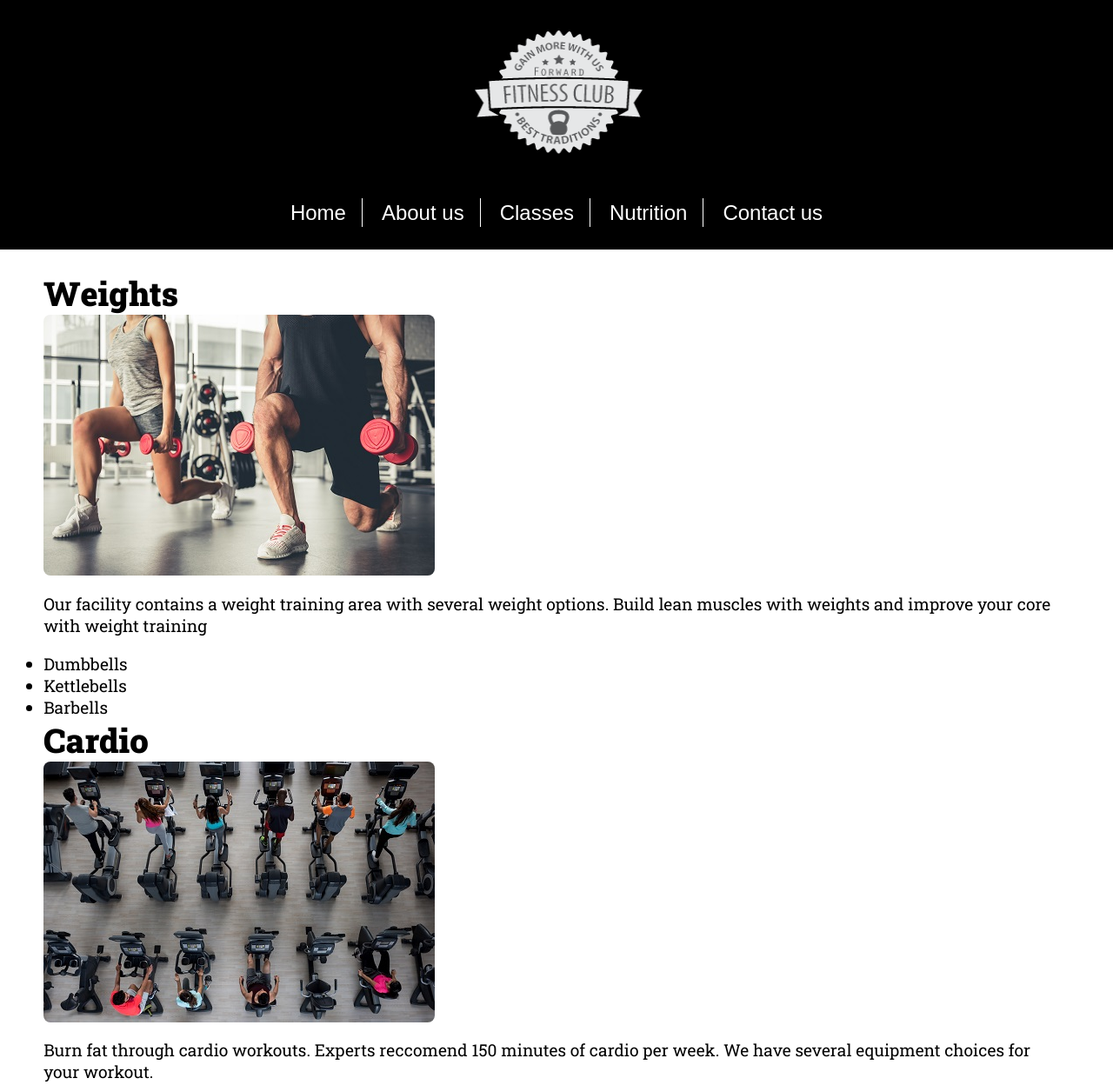
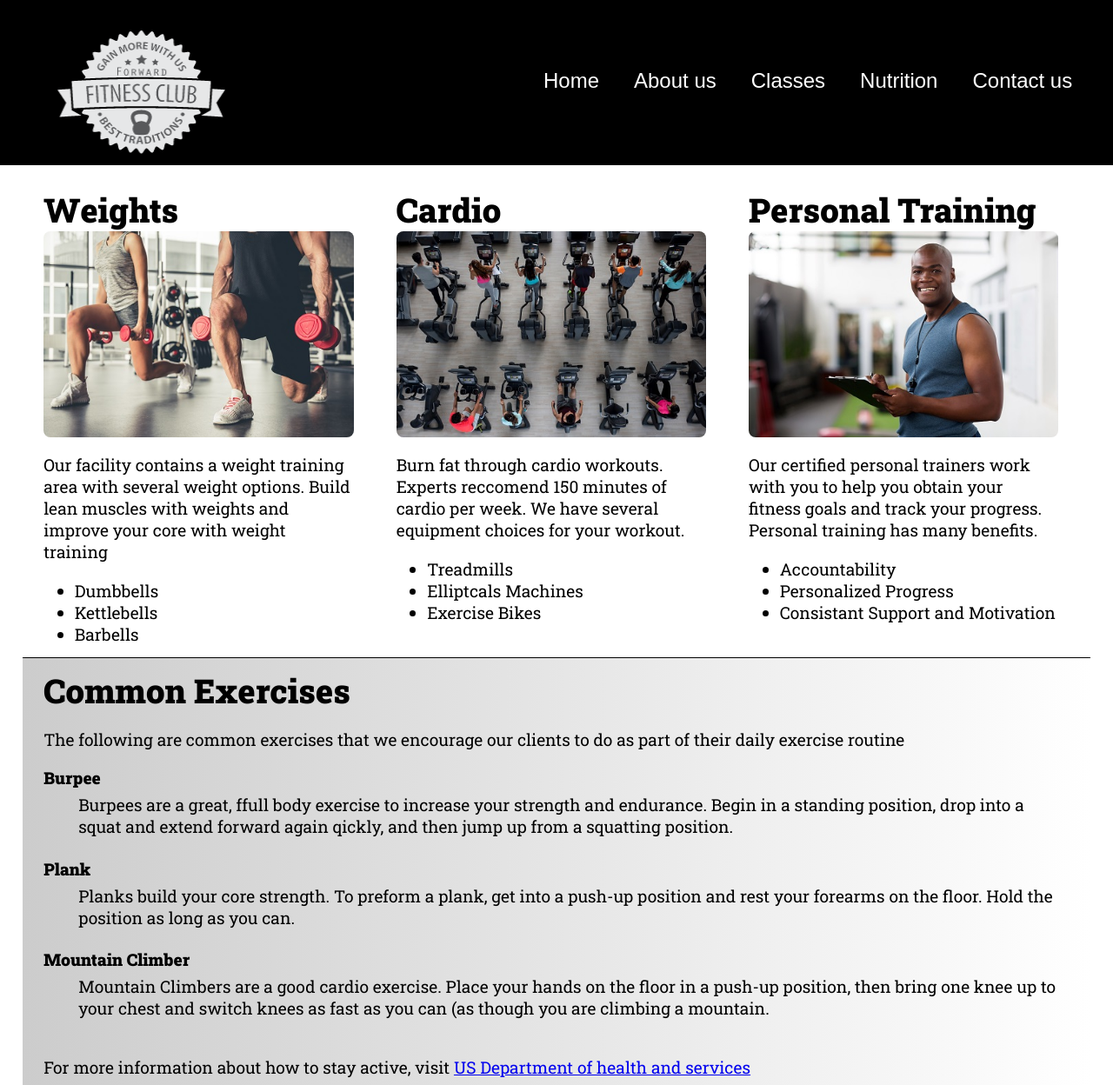
Before and after one commit to AriaTempest2/2024Forward-Fitness, a plain HTML site: page about.html in a window 1280 px wide. Shown: the top 1248 px of the page at 87% size. Drawn offline with Linux system fonts and the light colour scheme; a web font is replaced by a local one.

Commit message:
Add files via upload

```diff
--- a/css/styles.css
+++ b/css/styles.css
@@ -118,7 +118,7 @@ main {
 }
 
 /* Media Query For Tablet Viewport */
-@media screen and (min-width: 630px) {
+@media screen and (min-width: 630px), print {
 
 	/* Tablet Viewport: show tablet-desktop class, hide mobile class */
 	.tablet-desktop {
@@ -150,15 +150,12 @@ main {
 	nav ul li a {
 		padding: 0.1em 0.75em;
 	}
-}
-
-/* End of Media Query For Tablet Viewport */
-
-/* #exercises {
+ #exercises {
 	clear: both;
 	border-top: 1px solid #000;
 	border-bottom: 1px solid #000;
-	background-color: #f2f2f2;
+	background: linear-gradient(to right, #ccc, #fff);
+/*	background-color: #f2f2f2;*/
 	padding: 1% 2%;
 }
 
@@ -168,7 +165,82 @@ main {
 
 #exercises dd {
 	padding: 0.5% 1% 2% 0;
-} */
+}
+	.tel-num{
+		font-size: 1.25em;
+
+	}
+/* Tablet viewport styles rules for main */
+main ul {
+	margin: 0 0 4% 10%
+}
+	}
+/*End of Media Query For Tablet Viewport */
+/* Media Query For Desktop Viewport */
+@media screen and (min-width: 769px), print{
+	header {
+		width: 25%;
+		float: left;
+		padding-bottom: 0;
+	}
+	nav {
+		float: right;
+		width: 70%;
+		margin: 4em 1em 0 0;
+	}
+	nav ul {
+		text-align: right;
+
+	}
+	nav ul li {
+		border: none;
+	}
+	nav li a {
+		padding: 0.5em 1em;
+	}
+/* desktop view port: style rules for main content*/
+	main {
+		clear: both;
+	}
+	main h1 {
+		font-size: 2em;
+	}
+	#weights, #cardio, #training {
+		width: 29%;
+		float: left;
+		margin: 0 2%
+	}
+	#exercises {
+		clear: left;
+	}
+	nav li a:hover {
+		color: black;
+		background-color: white;
+	}
+}
+/* end of desktop viewport */
+
+/* Large Screen media query */
+@media screen and (min-width: 1921px) {
+	#container {
+		width: 1921px;
+		margin: 0 auto;
+	}
+
+}
+
+/* End of Large Screen media query */
+
+
+/* Print media query */
+@media print {
+	body {
+		background-color: #fff;
+		color: #000;
+	}
+}
+/* End ofPrint media query */
+
 
 .external-link {
 	color: #606;
```
Also changed, not shown: contact.html (+2 -1 lines).
